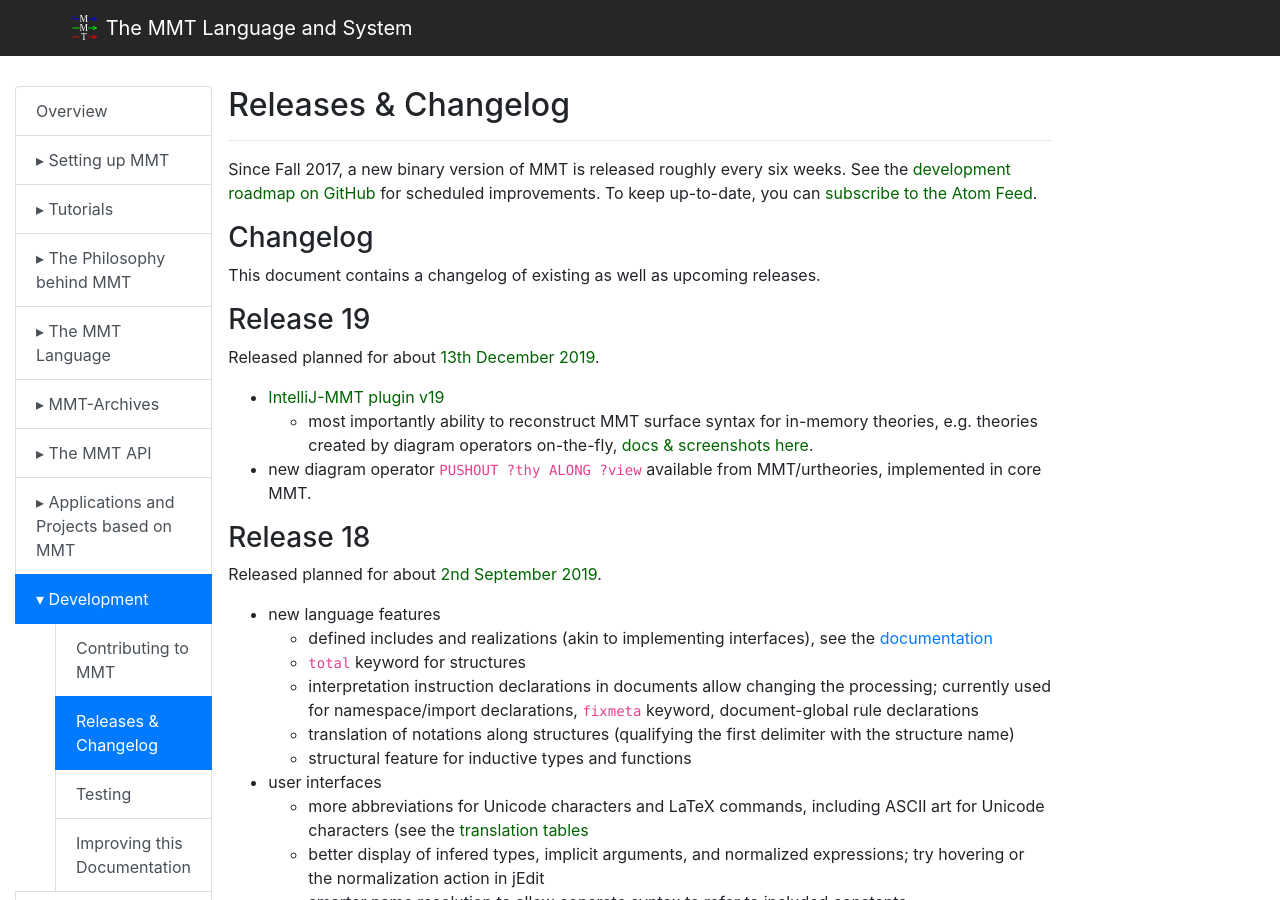
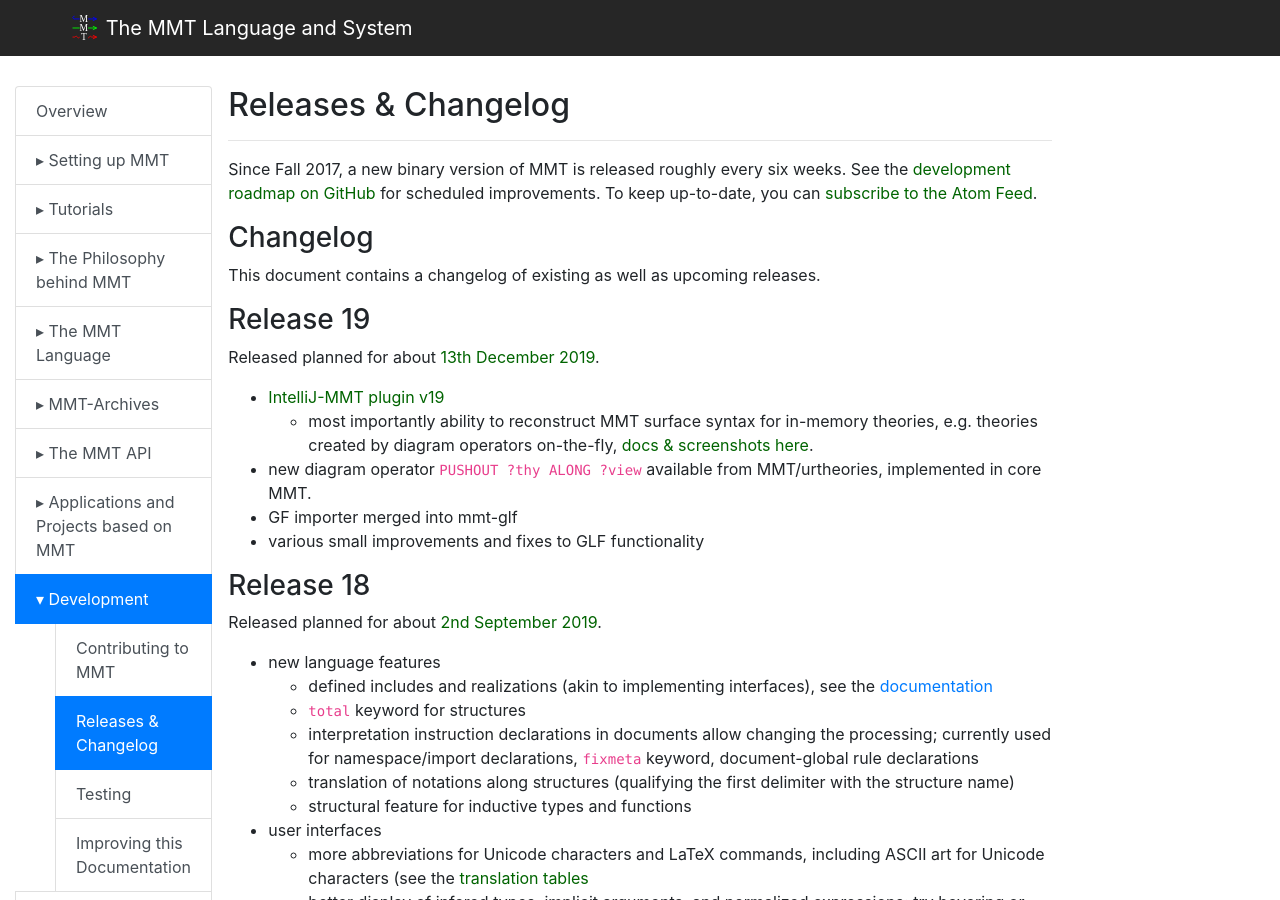
Before and after one commit to UniFormal/uniformal.github.io, a Jekyll site: the page built from doc/development/releases.md, in a window 1280 px wide and 900 px high. Built offline with Jekyll 4.4.1, drawn with Linux system fonts in a browser that asks for light colours.

Commit message:
release notes jfschaefer for release 19

```diff
--- a/doc/development/releases.md
+++ b/doc/development/releases.md
@@ -18,6 +18,8 @@
 - [IntelliJ-MMT plugin v19](https://plugins.jetbrains.com/plugin/11450-mmt/)
   - most importantly ability to reconstruct MMT surface syntax for in-memory theories, e.g. theories created by diagram operators on-the-fly, [docs & screenshots here](https://uniformal.github.io//doc/applications/intellij/index.html).
 - new diagram operator `PUSHOUT ?thy ALONG ?view` available from MMT/urtheories, implemented in core MMT.
+- GF importer merged into mmt-glf
+- various small improvements and fixes to GLF functionality
 
 ### Release 18
 
```
